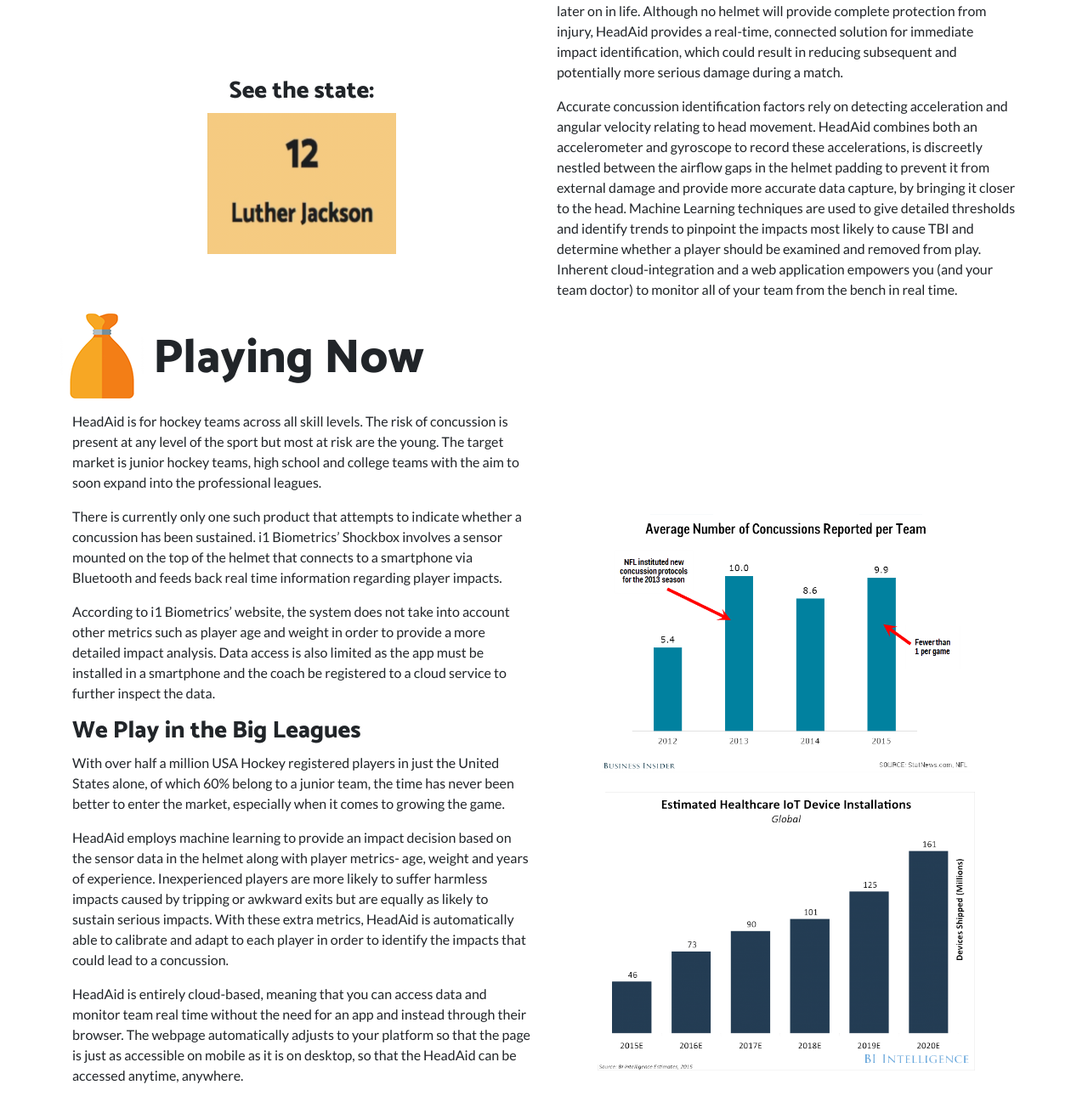
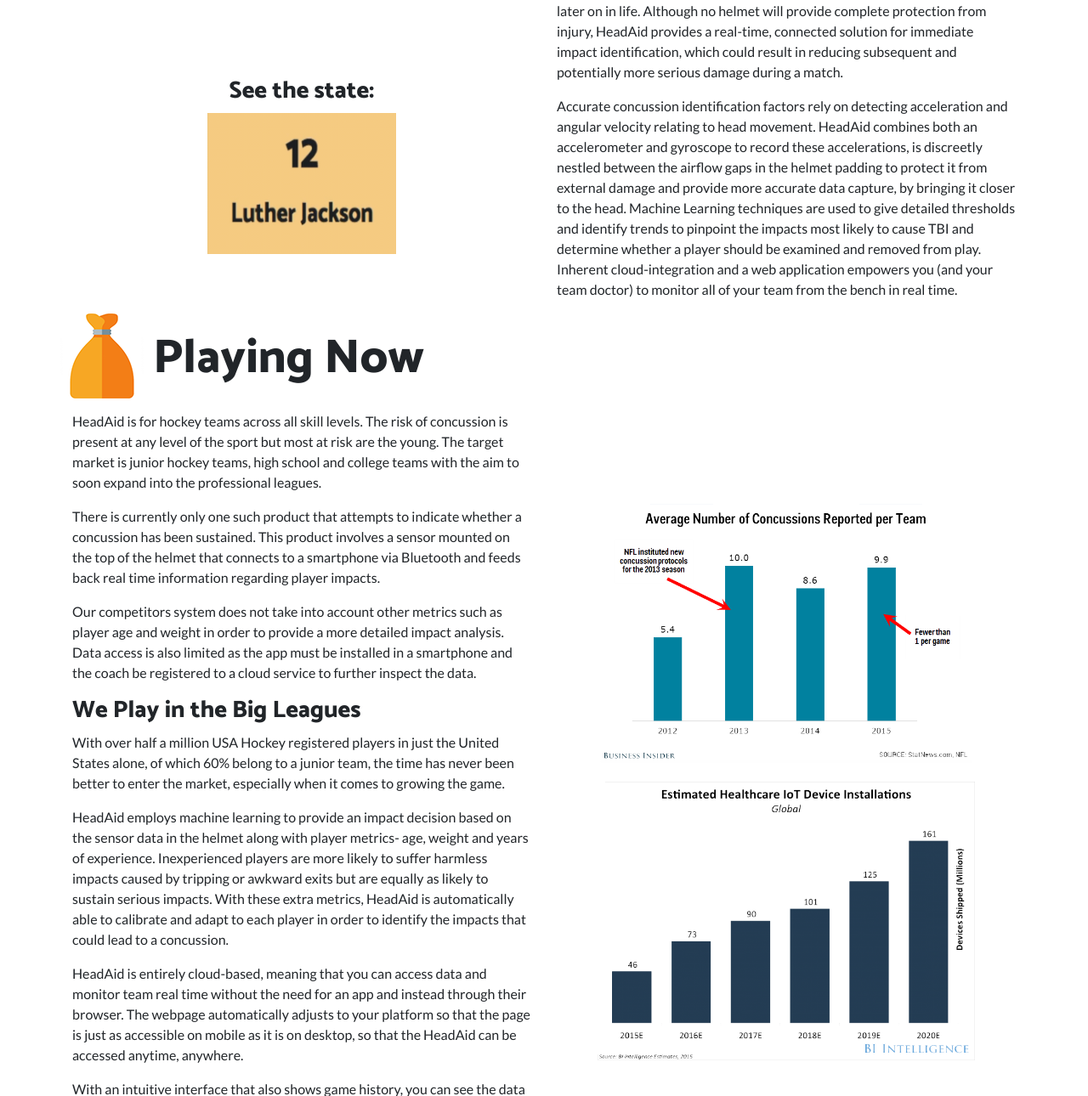
Before and after one commit to martinferianc/EmbeddedSystems-EIE3, a Flask app: page / in a window 1280 px wide. Shown: the part 1783-3073 px from the top of the page at 85% size. Run offline with Flask 2, Linux system fonts and the light colour scheme; parts of the project's set-up code (start-up, migrations or seed data) failed here and were passed over; some libraries are stand-ins or nearby versions.

Commit message:
Owen proofreading changes

```diff
--- a/Coursework 1/src/master/www/web/templates/index.html
+++ b/Coursework 1/src/master/www/web/templates/index.html
@@ -135,7 +135,7 @@
                         <div class="col-lg-12">
                             <p>With concussions being reported one of the most frequent injuries in Ice Hockey, and renewed efforts to better understand Traumatic Brain Injuries (TBI), there is demand to enhance identification of a potential injury. Studies have shown that NHL players experience an average of 1.8 concussions every 1000 hours of play and almost double that for juniors, with 12% of each year reporting a head injury and of these head injuries that are sustained, over half may go unreported demonstrating that concussions are a regular occurrence across all leagues. In fact, pressure on the league has bolstered efforts to overhaul traditional diagnosis and treatment methodology as a whole. </p>
                             <p>For frequent players, these recurrent injuries can lead to significant problems later on in life. Although no helmet will provide complete protection from injury, HeadAid provides a real-time, connected solution for immediate impact identification, which could result in reducing subsequent and potentially more serious damage during a match.</p>
-                            <p>Accurate concussion identification factors rely on detecting acceleration and angular velocity relating to head movement. HeadAid combines both an accelerometer and gyroscope to record these accelerations, is discreetly nestled between the airflow gaps in the helmet padding to prevent it from external damage and provide more accurate data capture, by bringing it closer to the head. Machine Learning techniques are used to give detailed thresholds and identify trends to pinpoint the impacts most likely to cause TBI and determine whether a player should be examined and removed from play. Inherent cloud-integration and a web application empowers you (and your team doctor) to monitor all of your team from the bench in real time.</p>
+                            <p>Accurate concussion identification factors rely on detecting acceleration and angular velocity relating to head movement. HeadAid combines both an accelerometer and gyroscope to record these accelerations, is discreetly nestled between the airflow gaps in the helmet padding to protect it from external damage and provide more accurate data capture, by bringing it closer to the head. Machine Learning techniques are used to give detailed thresholds and identify trends to pinpoint the impacts most likely to cause TBI and determine whether a player should be examined and removed from play. Inherent cloud-integration and a web application empowers you (and your team doctor) to monitor all of your team from the bench in real time.</p>
                         </div>
                     </div>
                     </div>
@@ -163,8 +163,8 @@
                     <div class="row" style="padding-top:15px;">
                         <div class="col-lg-12">
                           <p>HeadAid is for hockey teams across all skill levels. The risk of concussion is present at any level of the sport but most at risk are the young. The target market is junior hockey teams, high school and college teams with the aim to soon expand into the professional leagues. </p>
-                          <p>There is currently only one such product that attempts to indicate whether a concussion has been sustained. i1 Biometrics’ Shockbox involves a sensor mounted on the top of the helmet that connects to a smartphone via Bluetooth and feeds back real time information regarding player impacts.</p>
-                          <p>According to i1 Biometrics’ website, the system does not take into account other metrics such as player age and weight in order to provide a more detailed impact analysis. Data access is also limited as the app must be installed in a smartphone and the coach be registered to a cloud service to further inspect the data. </p>
+                          <p>There is currently only one such product that attempts to indicate whether a concussion has been sustained. This product involves a sensor mounted on the top of the helmet that connects to a smartphone via Bluetooth and feeds back real time information regarding player impacts.</p>
+                          <p>Our competitors system does not take into account other metrics such as player age and weight in order to provide a more detailed impact analysis. Data access is also limited as the app must be installed in a smartphone and the coach be registered to a cloud service to further inspect the data. </p>
                           <h3>We Play in the Big Leagues</h3>
                           <p>With over half a million USA Hockey registered players in just the United States alone, of which 60% belong to a junior team, the time has never been better to enter the market, especially when it comes to growing the game.</p>
                           <p>HeadAid employs machine learning to provide an impact decision based on the sensor data in the helmet along with player metrics- age, weight and years of experience. Inexperienced players are more likely to suffer harmless impacts caused by tripping or awkward exits but are equally as likely to sustain serious impacts. With these extra metrics, HeadAid is automatically able to calibrate and adapt to each player in order to identify the impacts that could lead to a concussion.</p>
@@ -254,7 +254,7 @@
                         <div class="row" style="padding-top:30px;">
                             <div class="col-lg-12 text-center">
                                 <img style="width:80%;"src="/static/img/arch.png" alt="">
-                                <p>The device is a combination of two readily available chips which are used to sense the movements of the players head and helmet and then transmit this data over a WiFi network to the server for processing. The results are then displayed in real-time on a webpage, which the coach can view on any mobile device, providing him with a clear picture of the health of his players. The monitoring is carried out by an MPU-6050: a 6 degree of freedom chip combining an accelerometer and gyroscope.</p>
+                                <p>The device is a combination of two readily available chips which are used to sense the movements of the players head and helmet and then transmit this data over a WiFi network to the server for processing. The results are then displayed in real-time on a webpage, which the coach can view on any mobile device, providing him with a clear picture of the health of his players. The monitoring is carried out by an MPU-6050: a 6 degrees of freedom chip combining an accelerometer and gyroscope.</p>
                                 <p>The raw data is read from this chip over I2C by the Adafruit Huzzah board which, at its core, contains an ESP8266 WiFi module. The MPU generates an interrupt to the ESP8266 when there is new data available to ensure no samples are missed. The use of interrupts allows us to continue with the immediate data processing on the board, with the samples stored in a buffer, waiting to be published to the broker and forwarded to the subscriber. </p>
                                 <p>Once the data has been read to the ESP8266, it is collated into a JSON array and headers are attached to allow the server to differentiate player data and metrics. Once the subscriber has received the data, it processes it and searches for anomalies. These are normally in the form of sudden accelerations or decelerations, often accompanied by a sudden change in direction. These suggest an impact has occurred which could lead to a head injury. If the server decides the impact is large enough, it can then update the webpage to flag that a player should be taken out of play to be examined.</p>
                             </div>
```
